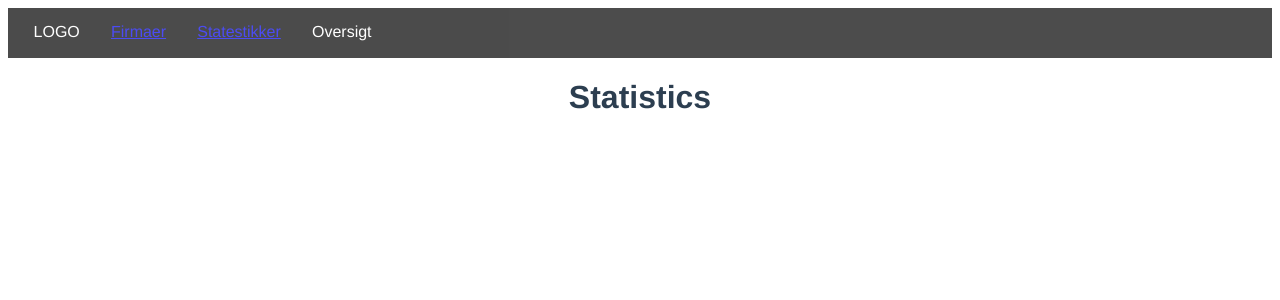
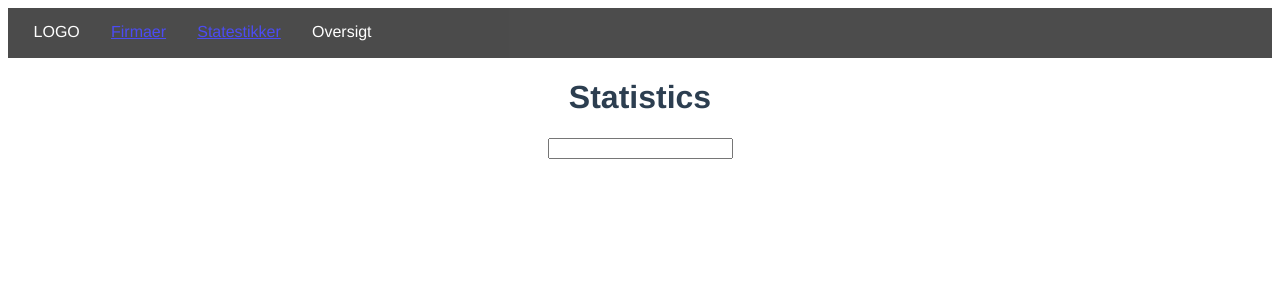
Before and after one commit to Mr-Jabberwock/Service-centralen, a Vue app in the folder service-centralen/: page /#/statistics in a window 1280 px wide. Shown: the top 300 px of the page. Built offline with nearby package versions, Linux system fonts and the light colour scheme.

Commit message:
data for the charts

```diff
--- /dev/null
+++ b/service-centralen/src/components/BarCharts.vue
@@ -0,0 +1,44 @@
+<template>
+ <div><input type="text" v-model="searchNumber" v-on:keyup.enter="computeByCustomerNumber "/></div>
+</template>
+
+<script>
+export default {
+    name:"BarCharts",
+    data(){
+        return{
+          invoices: this.$store.getters.getCompanyPurchases,
+          searchNumber: ""
+        }
+
+    },
+    computed:{
+        customerStatistics(){
+            return this.invoices
+        }
+    },
+    methods: {
+        computeByCustomerNumber(){
+            const result = [];
+            for(var i = 0; i < this.invoices.length; i++){
+                var el = this.invoices[i];
+                const year = el.date.toString().trim().substring(6,10);
+                if(el.companyId == this.searchNumber){
+                    if(!result.some(invoice => invoice.year == year)){
+                        result.push({year: year, price: el.price })
+                    }
+                    const elementPos = result.map((x) => {return x.year; }).indexOf(year);
+
+                    if(result.some(invoice => invoice.year == year)){
+                        result[elementPos].price += el.price
+
+                    }
+
+
+                }
+            }
+            console.log(result)
+        }
+    }
+}
+</script>
--- a/service-centralen/src/store/index.js
+++ b/service-centralen/src/store/index.js
@@ -10,9 +10,7 @@ export default new Vuex.Store({
   },
   mutations: {
     SET_COMPANY_PURCHASES(state, payload){
-      state.companyPurchases = payload
-      console.log(state.companyPurchases)
-
+      state.companyPurchases = payload;
     },
     SET_COMPANY_OBJECT(state, res){
       state.companyObj = res
@@ -30,6 +28,9 @@ export default new Vuex.Store({
   getters: {
     getCompanyObj(state){
       return state.companyObj;
+    },
+    getCompanyPurchases(state){
+      return state.companyPurchases;
     }
   }
 })
--- a/service-centralen/src/views/Companies.vue
+++ b/service-centralen/src/views/Companies.vue
@@ -118,6 +118,7 @@ export default{
                 });
 
                 this.invoices = objs;
+                this.$store.commit("SET_COMPANY_PURCHASES", objs);
 
                 this.sortByYear();
 
--- a/service-centralen/src/views/Statistics.vue
+++ b/service-centralen/src/views/Statistics.vue
@@ -2,16 +2,19 @@
     <div>
         <Header />
         <h1>Statistics</h1>
+        <BarCharts />
     </div>
 </template>
 
 <script>
 import Header from '../components/Header.vue'
+import BarCharts from '../components/BarCharts.vue'
 
 export default {
     name:"Statistics",
     components: {
-        Header
+        Header,
+        BarCharts
     }
 }
 </script>
```
